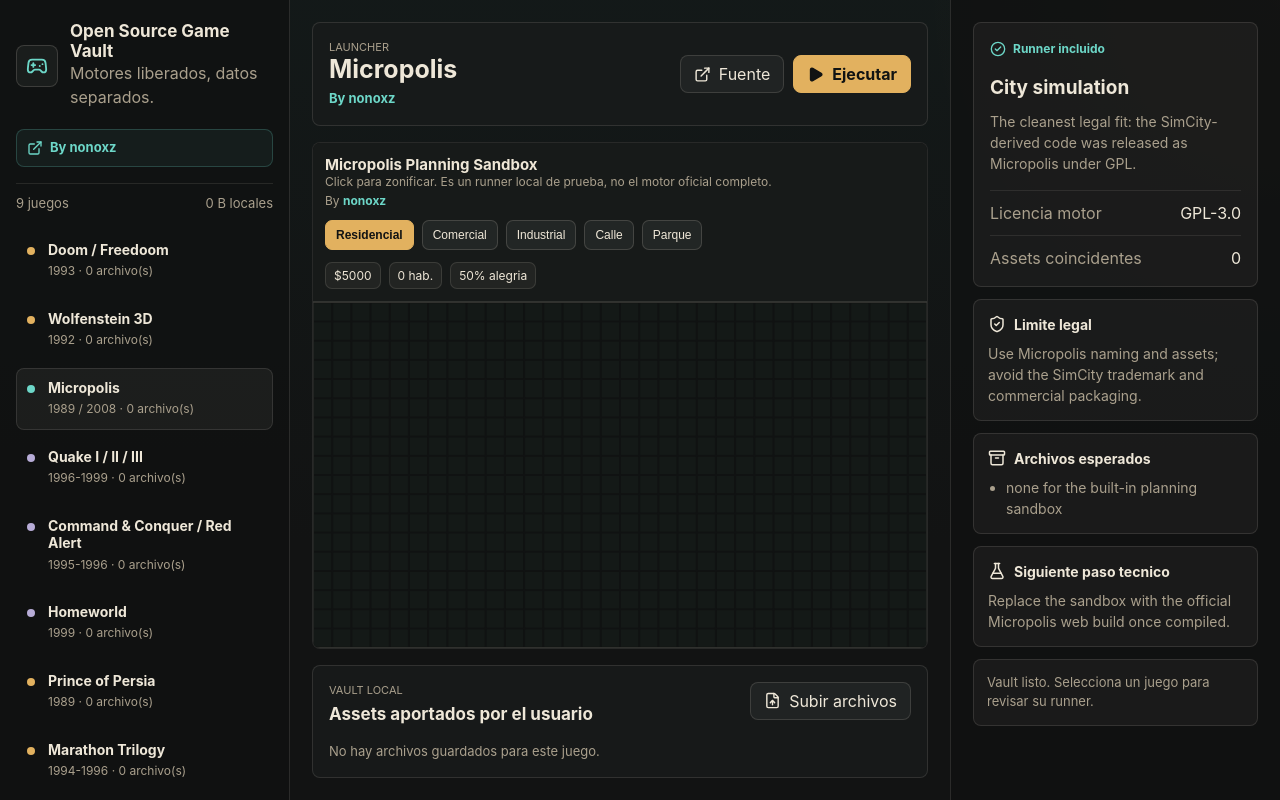
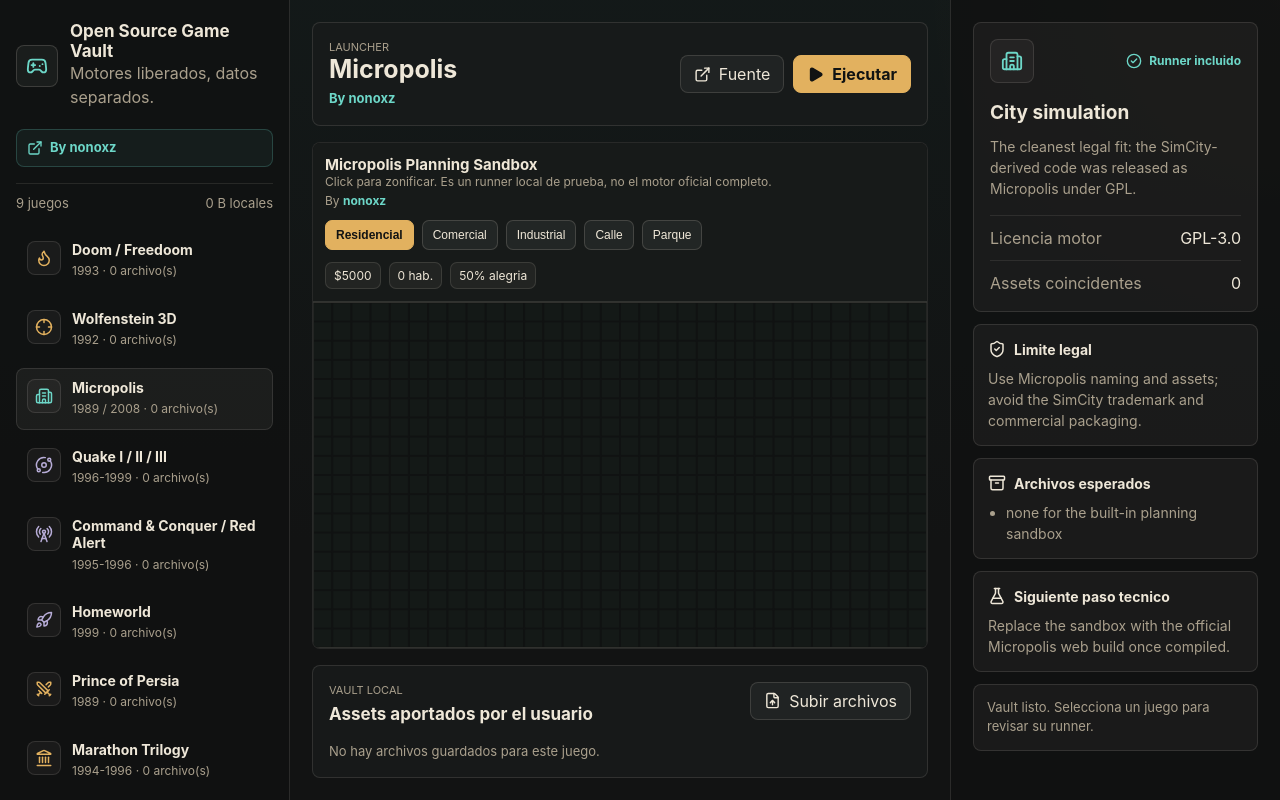
Before and after one commit to nonoxz/open-source-game-vault, a React (Vite) app: page / in a window 1280 px wide. Built offline with nearby package versions, Linux system fonts and the light colour scheme.

Commit message:
Add game catalog visuals

```diff
--- a/src/App.css
+++ b/src/App.css
@@ -119,7 +119,7 @@
 
 .game-row {
   display: grid;
-  grid-template-columns: 10px 1fr;
+  grid-template-columns: 34px 1fr;
   gap: 11px;
   width: 100%;
   min-height: 62px;
@@ -153,39 +153,41 @@
   font-size: 12px;
 }
 
-.status-dot {
-  width: 8px;
-  height: 8px;
-  margin-top: 6px;
-  border-radius: 999px;
-  background: #8d8577;
+.game-icon,
+.feature-icon {
+  display: grid;
+  place-items: center;
+  border: 1px solid rgba(238, 231, 216, 0.12);
+  border-radius: 8px;
+  background: rgba(238, 231, 216, 0.045);
 }
 
-.status-dot.ready,
+.game-icon {
+  width: 34px;
+  height: 34px;
+}
+
+.feature-icon {
+  width: 44px;
+  height: 44px;
+}
+
+.game-icon.ready,
+.feature-icon.ready,
 .status-badge.ready {
   color: #6dd7c8;
 }
 
-.status-dot.ready {
-  background: #6dd7c8;
-}
-
-.status-dot.adapter,
+.game-icon.adapter,
+.feature-icon.adapter,
 .status-badge.adapter {
   color: #e2b15f;
 }
 
-.status-dot.adapter {
-  background: #e2b15f;
-}
-
-.status-dot.research,
+.game-icon.research,
+.feature-icon.research,
 .status-badge.research {
   color: #b7acd7;
-}
-
-.status-dot.research {
-  background: #b7acd7;
 }
 
 .runner-stage {
@@ -407,11 +409,18 @@
   padding: 16px;
 }
 
+.status-card-head {
+  display: flex;
+  align-items: center;
+  justify-content: space-between;
+  gap: 12px;
+  margin-bottom: 16px;
+}
+
 .status-badge {
   display: inline-flex;
   align-items: center;
   gap: 7px;
-  margin-bottom: 16px;
   font-size: 12px;
   font-weight: 700;
 }
--- a/src/App.tsx
+++ b/src/App.tsx
@@ -2,16 +2,26 @@
 import type { ChangeEvent, ReactNode } from 'react'
 import {
   Archive,
+  Building2,
   CheckCircle2,
+  Crosshair,
   ExternalLink,
   FileUp,
+  Flame,
   FlaskConical,
   Gamepad2,
   HardDrive,
+  Landmark,
+  Orbit,
   Play,
+  RadioTower,
+  Rocket,
   ShieldCheck,
+  Swords,
+  Target,
   Trash2,
 } from 'lucide-react'
+import type { LucideIcon } from 'lucide-react'
 import './App.css'
 import { defaultGameId, games, type GameEntry, type RuntimeStatus } from './data/games'
 import { deleteAsset, formatBytes, listAssets, saveAssets, type StoredAsset } from './lib/assetStore'
@@ -26,6 +36,18 @@
   ready: 'Este juego tiene un runner local en el sitio.',
   adapter: 'El sitio ya modela assets y permisos; falta enchufar el motor WASM.',
   research: 'Conviene validar motor, assets y rendimiento antes de prometer ejecucion web.',
+}
+
+const gameIcons: Record<string, LucideIcon> = {
+  doom: Flame,
+  wolf3d: Crosshair,
+  micropolis: Building2,
+  quake: Orbit,
+  cnc: RadioTower,
+  homeworld: Rocket,
+  pop: Swords,
+  marathon: Landmark,
+  duke3d: Target,
 }
 
 function byGameId(assets: StoredAsset[], gameId: string) {
@@ -110,6 +132,7 @@
         <nav className="game-list">
           {games.map((game) => {
             const gameAssets = byGameId(assets, game.id)
+            const GameIcon = gameIcons[game.id] ?? Gamepad2
             return (
               <button
                 className={game.id === activeGame.id ? 'game-row active' : 'game-row'}
@@ -117,7 +140,9 @@
                 onClick={() => setActiveId(game.id)}
                 type="button"
               >
-                <span className={`status-dot ${game.runtimeStatus}`} aria-hidden="true"></span>
+                <span className={`game-icon ${game.runtimeStatus}`} aria-hidden="true">
+                  <GameIcon size={18} />
+                </span>
                 <span>
                   <strong>{game.title}</strong>
                   <small>
@@ -259,11 +284,18 @@
 }
 
 function StatusCard({ game, matchedCount }: { game: GameEntry; matchedCount: number }) {
+  const GameIcon = gameIcons[game.id] ?? Gamepad2
+
   return (
     <section className="status-card">
-      <div className={`status-badge ${game.runtimeStatus}`}>
-        <CheckCircle2 size={16} aria-hidden="true" />
-        {statusLabel[game.runtimeStatus]}
+      <div className="status-card-head">
+        <div className={`feature-icon ${game.runtimeStatus}`} aria-hidden="true">
+          <GameIcon size={22} />
+        </div>
+        <div className={`status-badge ${game.runtimeStatus}`}>
+          <CheckCircle2 size={16} aria-hidden="true" />
+          {statusLabel[game.runtimeStatus]}
+        </div>
       </div>
       <h3>{game.family}</h3>
       <p>{game.summary}</p>
```
Also changed, not shown: 3 other files (tests, documents, lock files or other folders).
